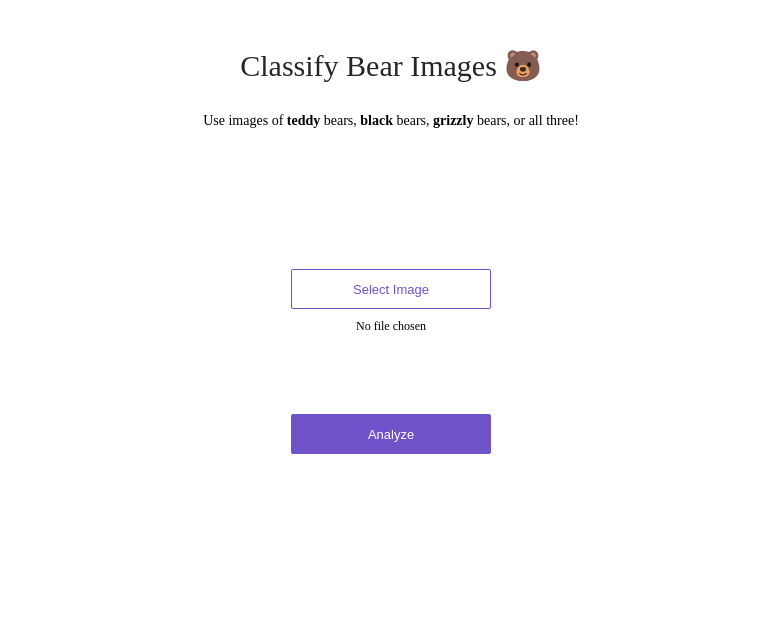
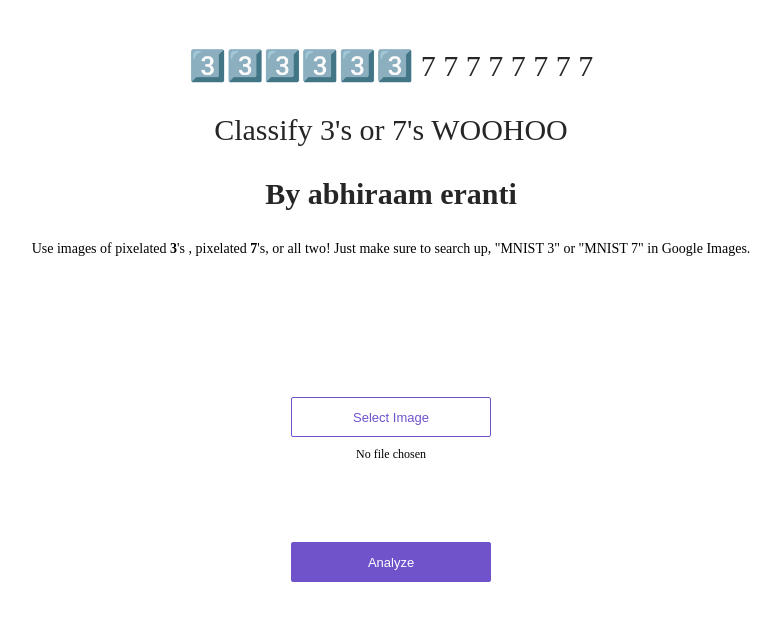
Before and after one commit to dewball345/renderthing, a plain HTML site: page app/view/index.html in a window 1280 px wide. Shown: the whole page, without its empty margins (249-1030 px from the left). Drawn offline with Linux system fonts and the light colour scheme.

Commit message:
DONT WORRY
just changed the titile

```diff
--- a/app/view/index.html
+++ b/app/view/index.html
@@ -7,10 +7,12 @@
 <body>
 <div>
   <div class='center'>
-    <div class='title'>Classify Bear Images 🐻</div>
+    <div class = 'title'> 3️⃣3️⃣3️⃣3️⃣3️⃣3️⃣  7 7 7 7 7 7 7 7 </div>
+    <div class='title'>Classify 3's or 7's WOOHOO</div>
+    <h3 class = 'title'> By abhiraam eranti </h3>
     <p>
-      Use images of <strong>teddy</strong> bears, <strong>black</strong> bears, <strong>grizzly</strong> bears, or
-      all three!
+      Use images of pixelated <strong>3</strong>'s , pixelated <strong>7</strong>'s, or
+      all two! Just make sure to search up, "MNIST 3" or "MNIST 7" in Google Images.
     </p>
     <div class='content'>
       <div class='no-display'>
```
